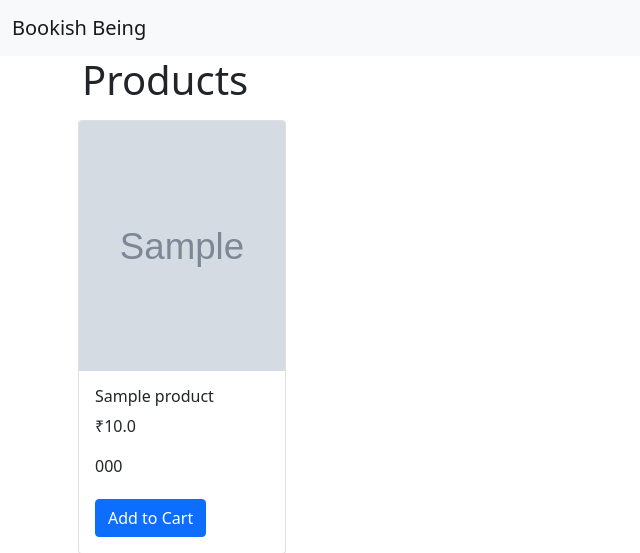
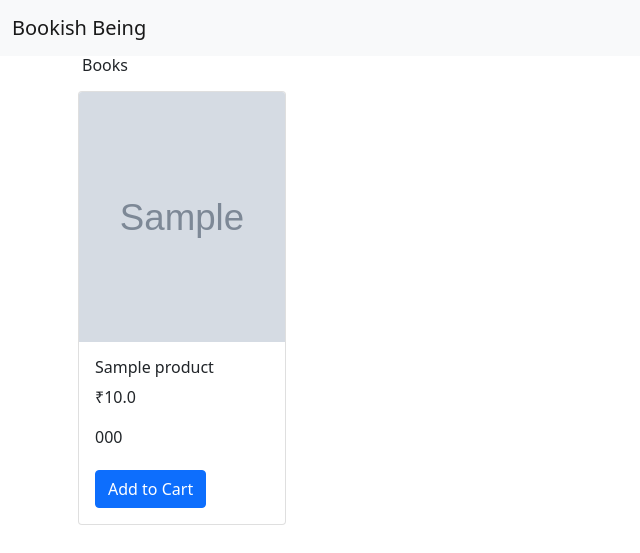
Before and after one commit to krishnakanthati/bookish-being, a Django app: page /products/ in a window 1280 px wide. Shown: the top 553 px of the page, without its empty margins (0-640 px from the left). Run offline with Django 3.2, Linux system fonts and the light colour scheme; tables that the repository leaves empty hold one stand-in row (values such as "Sample post"); grey boxes marked "Sample" are stand-in pictures.

Commit message:
index.html

```diff
--- a/products/templates/index.html
+++ b/products/templates/index.html
@@ -2,7 +2,7 @@
 
 {% block content %}
 
-<h1>Products</h1>
+<h6>Books</h6>
 <div class="row">
     {% for product, offer in zipped_data %}
     <div class="col d-flex p-2">
```
